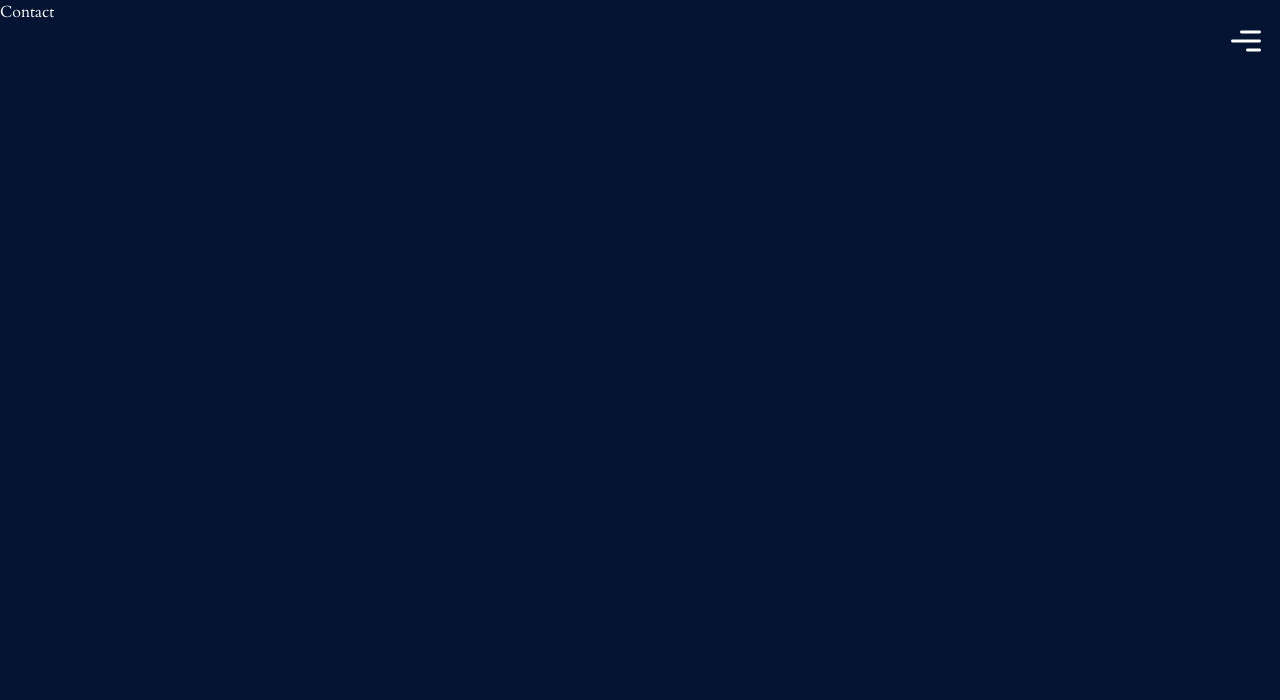
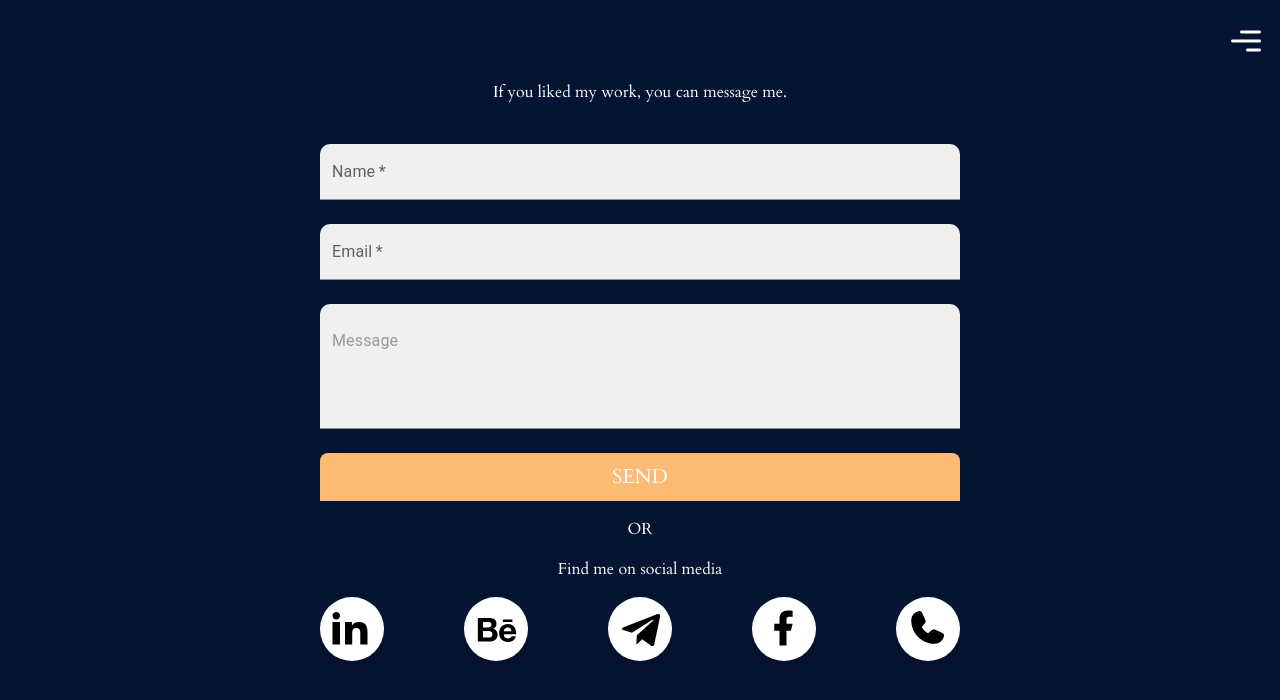
Before and after one commit to ZSabina88/designer-portfolio, a Next.js app: page /contact in a window 1280 px wide. Shown: the top 700 px of the page. Built offline with nearby package versions, Linux system fonts and the light colour scheme.

Commit message:
contact form

```diff
--- /dev/null
+++ b/app/components/ContactForm/ContactForm.tsx
@@ -0,0 +1,56 @@
+'use client';
+import TextField from '@mui/material/TextField';
+import { motion } from 'framer-motion';
+
+const ContactForm: React.FC = () => {
+    return (
+        <motion.form className='flex flex-col items-center mt-6 gap-6 w-[50%] text-sm text-black'
+        initial= {{ opacity: 0, y: 20}}
+        animate= {{opacity: 1, y: 0}}
+        transition={{ duration: 1, delay: 0.5 }}
+        >
+            <TextField label="Name" variant="filled" required
+                sx={{
+                    background: ' white', width: '100%', borderRadius: '10px 10px 0 0',
+                    "& .MuiInputLabel-filled.Mui-focused": {
+                        color: "#fdba74",
+                        fontWeight: "bold",
+                    },
+                    "& .MuiFilledInput-root.Mui-focused:after": {
+                        border: "3px solid  #d97706",
+                    },
+                }}
+            />
+            <TextField label="Email" variant="filled" required
+                sx={{
+                    background: ' white', width: '100%', borderRadius: '10px 10px 0 0',
+                    "& .MuiInputLabel-filled.Mui-focused": {
+                        color: "#fdba74",
+                        fontWeight: "bold",
+                    },
+                    "& .MuiFilledInput-root.Mui-focused.Mui-focused:after": {
+                        border: "3px solid  #d97706",
+                    },
+                }}
+            />
+            <TextField
+                variant="filled"
+                sx={{
+                    background: ' white', width: '100%', borderRadius: '10px 10px 0 0',
+                    "& .MuiFilledInput-root.Mui-focused:after": {
+                        border: "3px solid  #d97706",
+                    },
+                }}
+                placeholder='Message'
+                required
+                multiline
+                rows={4}
+                maxRows={6}
+                inputProps={{ maxLength: "150" }}
+            />
+            <button className='w-[100%] h-12 rounded-t-lg bg-orange-300 text-xl text-white'>SEND</button>
+        </motion.form>
+    )
+}
+
+export default ContactForm
--- /dev/null
+++ b/app/components/ContactPageIcons/IconButton.tsx
@@ -0,0 +1,17 @@
+import Link from "next/link";
+interface Props {
+    href: string,
+    children?: React.ReactNode
+}
+
+const IconButton: React.FC<Props> = ({ href, children }) => {
+    return (
+        <span className={`w-16 h-16 bg-white rounded-full pt-[10px] pl-[10px] drop-shadow-xl`}>
+            <Link href={href}>
+                {children}
+            </Link>
+        </span>
+    )
+}
+
+export default IconButton
--- /dev/null
+++ b/app/components/ContactPageIcons/Icons.tsx
@@ -0,0 +1,31 @@
+'use client';
+import { ImLinkedin2 } from "react-icons/im";
+import { BiLogoBehance } from "react-icons/bi";
+import { BiLogoTelegram } from "react-icons/bi";
+import { RiFacebookFill } from "react-icons/ri";
+import { PiPhoneFill } from "react-icons/pi";
+import IconButton from "./IconButton";
+
+const Icons: React.FC = () => {
+    return (
+        <div className="flex flex-row gap-20">
+            <IconButton href="https://www.linkedin.com/in/zeynalovorkhan" >
+                <ImLinkedin2 size={40} color="black" />
+            </IconButton>
+            <IconButton href="https://www.behance.net/ZeynalovOrkhan" >
+                <BiLogoBehance  size={46} color="black"/>
+            </IconButton>
+            <IconButton href="https://t.me/Orkhan_Zeynalov" >
+                <BiLogoTelegram  size={46} color="black"/>
+            </IconButton>
+            <IconButton href="https://www.facebook.com/derogm" >
+                <RiFacebookFill  size={42} color="black"/>
+            </IconButton>
+            <IconButton href="//" >
+                <PiPhoneFill  size={42} color="black"/>
+            </IconButton>
+        </div>
+    )
+}
+
+export default Icons
--- a/app/contact/page.tsx
+++ b/app/contact/page.tsx
@@ -1,10 +1,17 @@
-import React from 'react';
+import ContactForm from "../components/ContactForm/ContactForm";
+import Icons from "../components/ContactPageIcons/Icons";
+import Divider from "@mui/material/Divider";
+
 
 const Contact: React.FC = () => {
   return (
-    <div>
-      <h1>Contact</h1>
-    </div>
+    <section className='items-center gap-4 overflow-visible'>
+      <p>If you liked my work, you can message me.</p>
+      <ContactForm />
+      <Divider className="w-[50%] before:border-orange-300 after:border-orange-300" variant="middle">OR</Divider>
+      <p>Find me on social media</p>
+      <Icons />
+    </section>
   );
 }
 
--- a/package.json
+++ b/package.json
@@ -9,11 +9,14 @@
     "lint": "next lint"
   },
   "dependencies": {
+    "@emotion/react": "^11.14.0",
+    "@emotion/styled": "^11.14.0",
+    "@mui/material": "^6.4.1",
     "motion": "^12.0.0-alpha.2",
     "next": "15.0.3",
     "react": "19.0.0-rc-66855b96-20241106",
     "react-dom": "19.0.0-rc-66855b96-20241106",
-    "react-icons": "^5.3.0"
+    "react-icons": "^5.4.0"
   },
   "devDependencies": {
     "@types/node": "^20",
```
Also changed, not shown: 1 other file (tests, documents, lock files or other folders).
